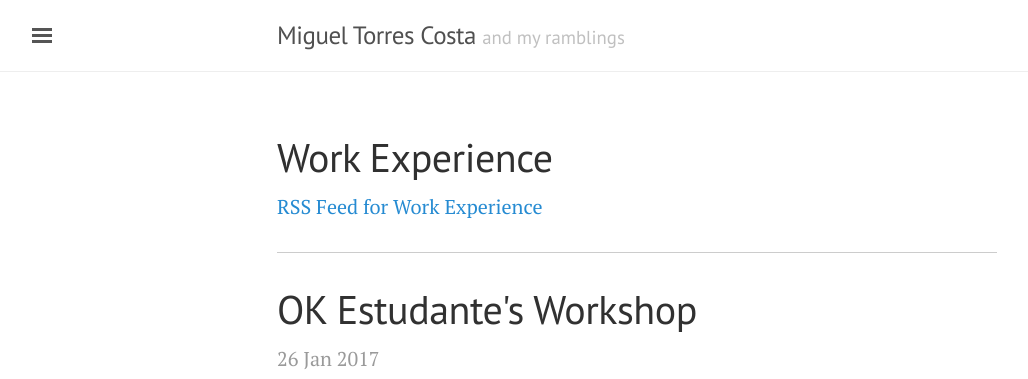
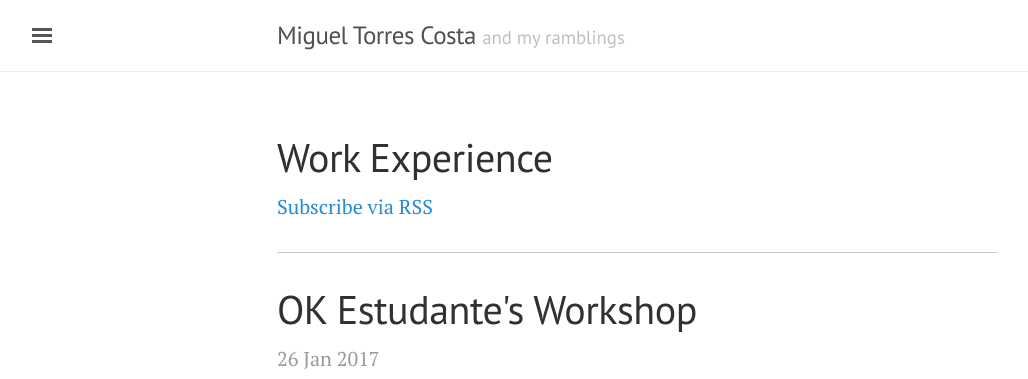
Before and after one commit to migueltorrescosta/migueltorrescosta.github.io, a Jekyll site: the page built from tagpage_Work_Experience.md, in a window 1280 px wide. Shown: the top 379 px of the page, without its empty margins (3-1031 px from the left). Built offline with Jekyll 4.4.1, drawn with Linux system fonts in a browser that asks for light colours; nearby versions of some CDN libraries.

Commit message:
layout update

```diff
--- a/_layouts/tagpage.html
+++ b/_layouts/tagpage.html
@@ -3,15 +3,14 @@ layout: default
 ---
 
 
-<h1 class="post-title">{{ page.title }} </h1>
 
-<div id="contact-list" style="text-align: left" display="inline">
+<h1 class="post-title" >{{ page.title }} </h1>
+
+<div id="contact-list" style="text-align: left" display="inline" >
   <a href="/atom_{{ page.title }}.xml">
-    RSS Feed for {{ page.title }}
+    Subscribe via RSS
   </a>
 </div>
-
-<p>
 
 
 <div class="posts">
```
